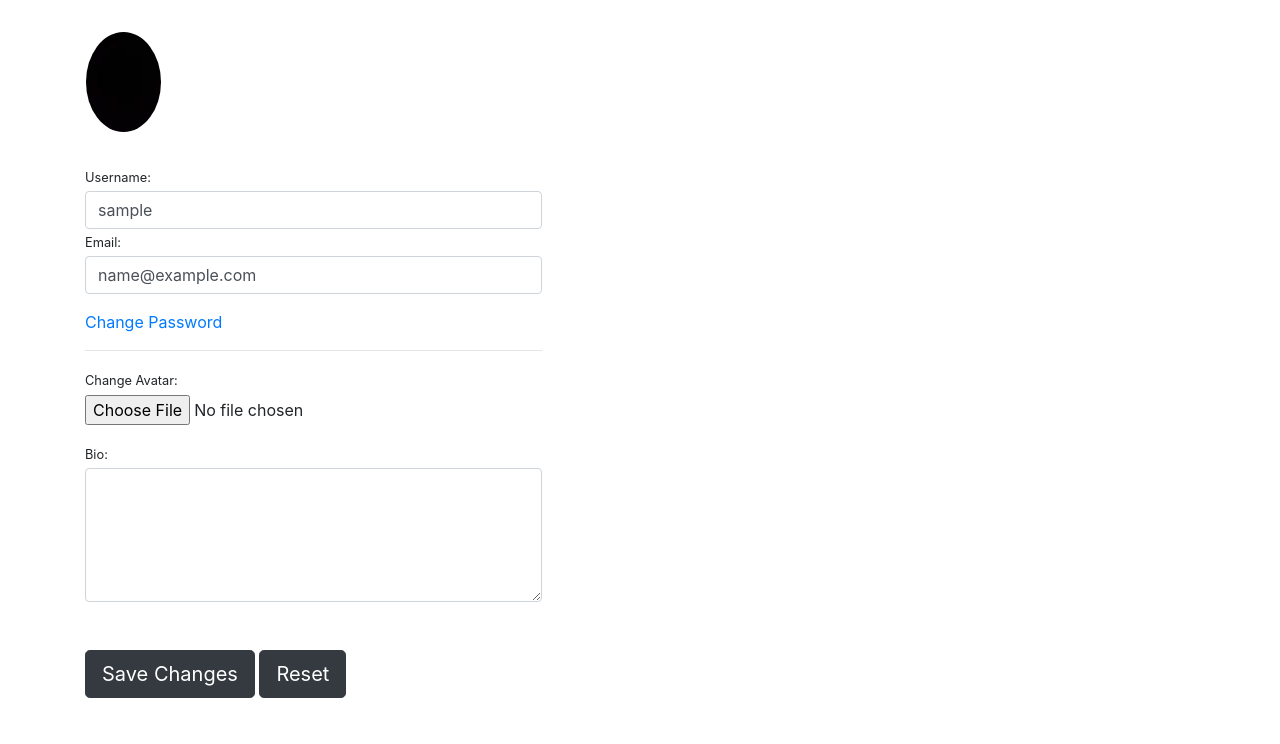
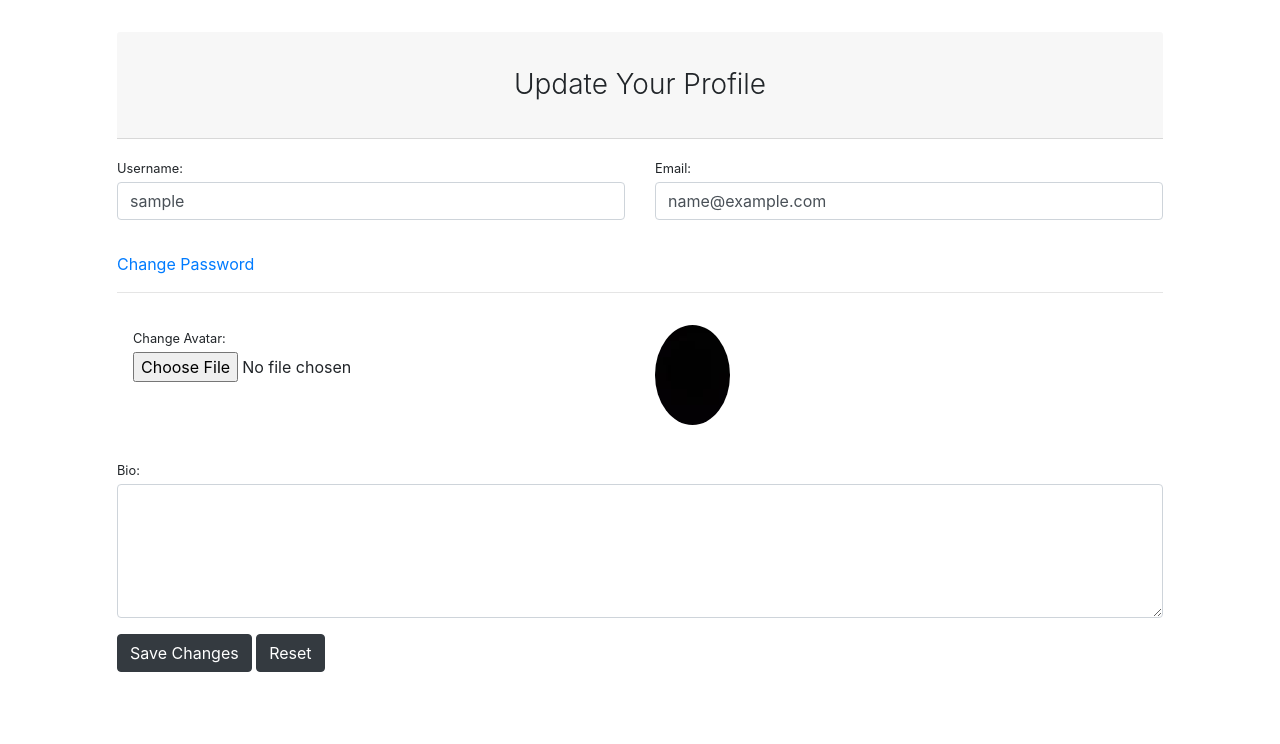
Before and after one commit to MAdeelAhmad/Git-logger, a Django app: page /profile/ in a window 1280 px wide. Shown: the part 56-800 px from the top of the page. Run offline with Django 3.2, Linux system fonts and the light colour scheme; the visitor is signed in with stand-in values (Sample User, id 1); some libraries are stand-ins or nearby versions.

Commit message:
updated ui

```diff
--- a/users/templates/users/profile.html
+++ b/users/templates/users/profile.html
@@ -1,9 +1,6 @@
 {% extends "users/base.html" %}
 {% block title %}Profile Page{% endblock title %}
 {% block content %}
-    <div class="row my-3 p-3">
-        <img class="rounded-circle account-img" src="{{ user.profile.avatar.url }} " style="cursor: pointer;"/>
-    </div>
     {% if user_form.errors %}
         <div class="alert alert-danger alert-dismissible" role="alert">
             <div id="form_errors">
@@ -16,29 +13,45 @@
             </button>
         </div>
     {% endif %}
-    <div class="form-content">
+    <div class="form-content m-3 p-3">
+        <div class="card-header justify-content-center mb-3">
+            <h3 class="font-weight-light my-4 text-center">Update Your Profile</h3>
+        </div>
+
         <form method="post" enctype="multipart/form-data">
             {% csrf_token %}
-            <div class="form-row">
-                <div class="col-md-5">
+            <div class="row mb-3">
+                <div class="col">
                     <div class="form-group">
                         <label class="small mb-1">Username:</label>
                             {{ user_form.username }}
+                    </div>
+                </div>
+                <div class="col">
+                    <div class="form-group">
                         <label class="small mb-1">Email:</label>
                             {{ user_form.email }}
                     </div>
-                    <div class="form-group">
-                        <a href="{% url 'password_change' %}">Change Password</a>
-                        <hr>
+                </div>
+            </div>
+            <div class="form-group">
+                <a href="{% url 'password_change' %}">Change Password</a>
+                <hr>
+                <div class="row my-3 p-3">
+                    <div class="col">
                         <label class="small mb-1">Change Avatar:</label>
                         {{ profile_form.avatar }}
                     </div>
-                    <label class="small mb-1">Bio:</label> {{ profile_form.bio }}
+                    <div class="col">
+                        <img class="rounded-circle account-img" src="{{ user.profile.avatar.url }} " style="cursor: pointer;"/>
+                    </div>
                 </div>
             </div>
-            <br><br>
-            <button type="submit" class="btn btn-dark btn-lg">Save Changes</button>
-            <button type="reset" class="btn btn-dark btn-lg">Reset</button>
+            <label class="small mb-1">Bio:</label> {{ profile_form.bio }}
+            <div class="mt-3">
+                <button type="submit" class="btn btn-dark">Save Changes</button>
+                <button type="reset" class="btn btn-dark">Reset</button>
+            </div>
         </form>
     </div>
 {% endblock content %}
```
Also changed, not shown: users/templates/select_tech_stack.html (+21 -1 lines).
